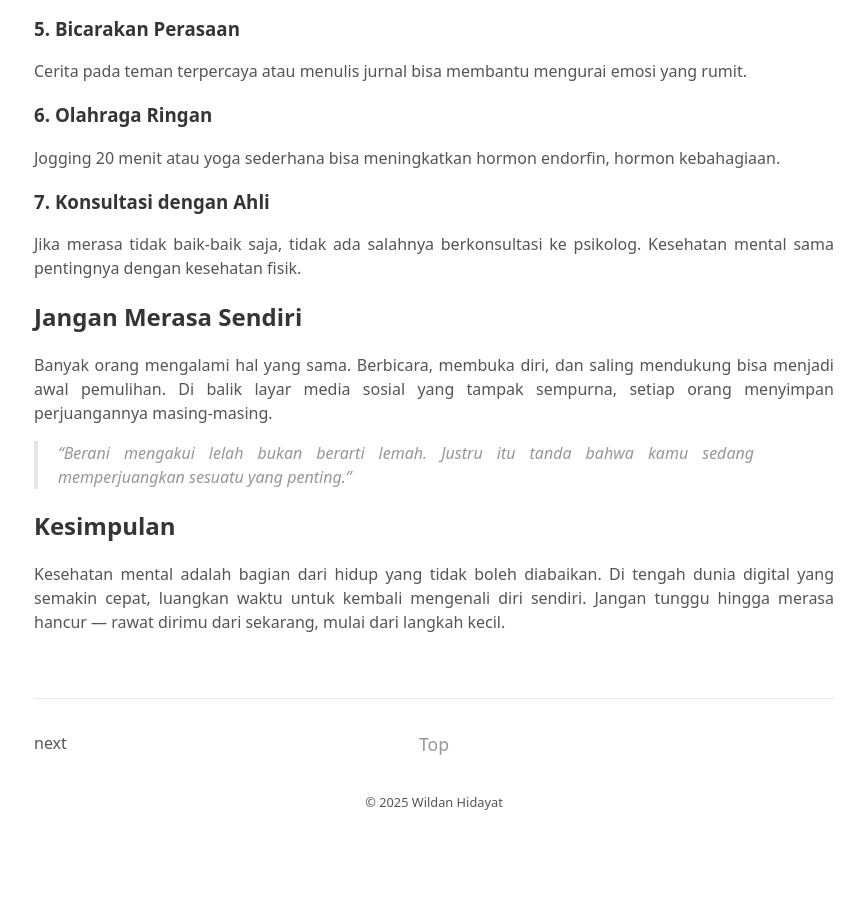
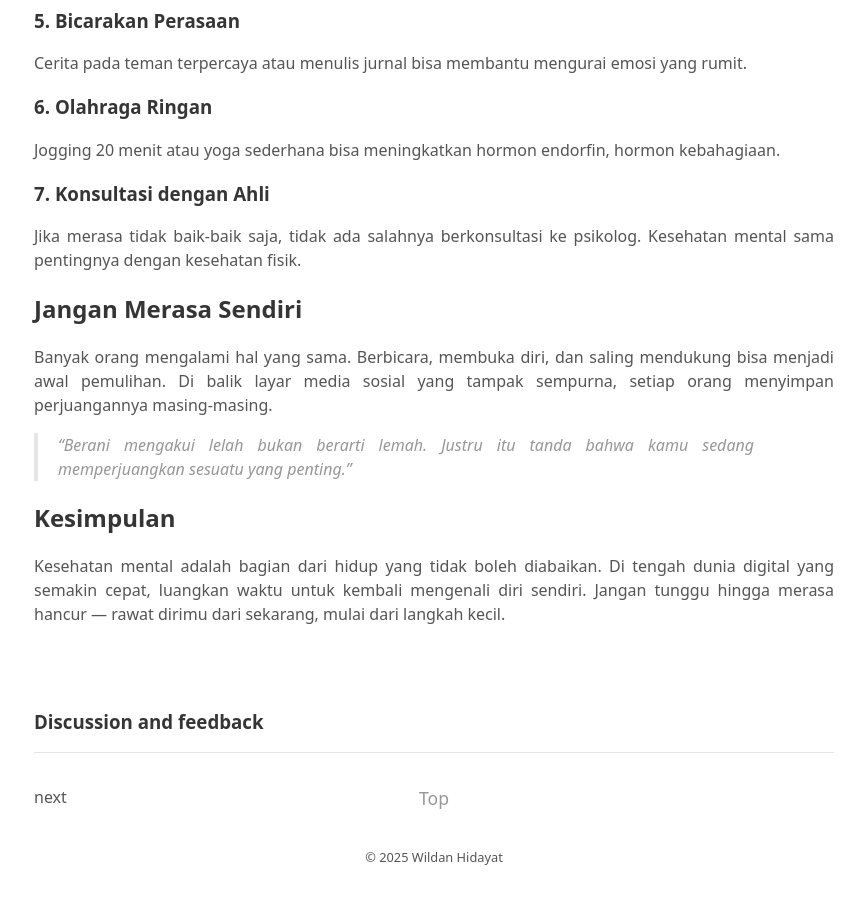
Before and after one commit to foldirku/foldirku.github.io, a Jekyll site: the page built from _posts/2025-06-25-mental-sehat.md, in a window 1280 px wide and 900 px high, scrolled down 1663 px. Shown: the whole window, without its empty margins (206-1070 px from the left). Built offline with Jekyll 4.4.1, drawn with Linux system fonts in a browser that asks for light colours; comment, search, counter and statistics services are not loaded; before the commit the page ends 2508 px from its top, so only the background shows below that; some of the changed lines change nothing that is shown.

Commit message:
Update 2025-06-25-mental-sehat.md

```diff
--- a/_posts/2025-06-25-mental-sehat.md
+++ b/_posts/2025-06-25-mental-sehat.md
@@ -2,15 +2,13 @@
 layout: post
 title: "Rahasia Sederhana Menjaga Kesehatan Mental di Era Digital"
 author: "Wildan Hidayat"
-comments: false
+comments: true
 tags: [kesehatan mental, era digital, self care, hidup sehat]
 excerpt_separator: <!--more-->
 sticky: false
 hidden: false
-image: assets/apple-touch-icon.webp
 ---
 
-<img src="{{ site.image }}">
 Kesehatan mental kini menjadi topik yang semakin diperhatikan, terlebih di era digital yang serba cepat dan penuh tekanan. Namun, masih banyak orang yang mengabaikan pentingnya menjaga kesehatan mental dalam kehidupan sehari-hari. Padahal, cara-cara sederhana bisa berdampak besar.
 
 <!--more-->
```
